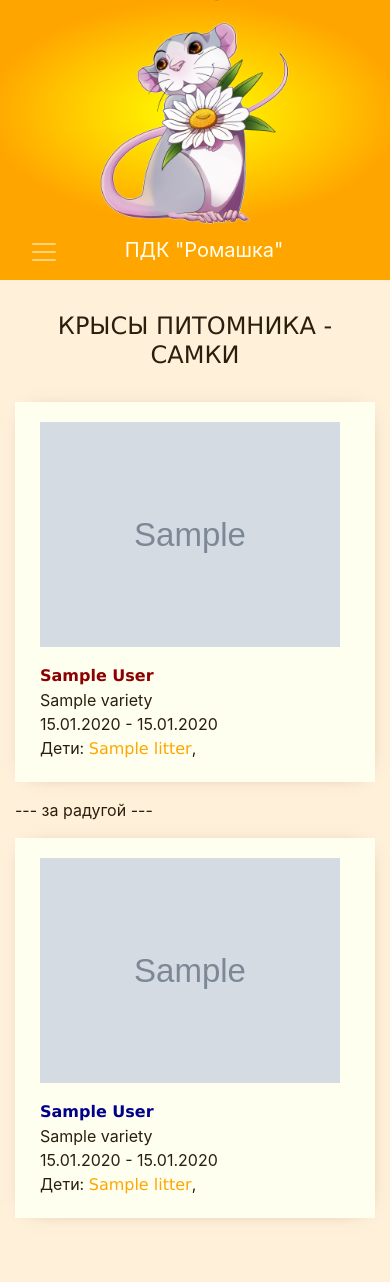
After one commit to EvgeniyaKomaltilova/romashka-rat, a Django app: template website/templates/website/female_rats.html in a window 390 px wide. The commit adds this page. Run offline with Django 3.2, Linux system fonts and the light colour scheme; the template is opened without the code that fills it: most values are stand-ins (such as "Sample title", 1, 10 or a date in 2020); grey boxes marked "Sample" are stand-in pictures; some libraries are stand-ins or nearby versions.

Commit message:
litters now divided by year of birth

```diff
--- a/website/models/Litter.py
+++ b/website/models/Litter.py
@@ -10,6 +10,7 @@ class Litter(models.Model):
                                on_delete=models.SET_NULL, null=True, blank=True)
     number = models.CharField(verbose_name='номер', max_length=16, null=True, blank=True)
     date_of_birth = models.DateField(verbose_name='дата рождения', default=date.today)
+    year = models.CharField(verbose_name="год рождения", max_length=4, default=date.today().year)
     father = models.ForeignKey(verbose_name='отец', to='Rat', related_name='father_litters', on_delete=models.SET_NULL,
                                null=True, blank=True)
     mother = models.ForeignKey(verbose_name='мать', to='Rat', related_name='mother_litters', on_delete=models.SET_NULL,
--- a/website/templates/website/base.html
+++ b/website/templates/website/base.html
@@ -50,15 +50,22 @@
                         <a class="nav-link" href="{% url 'about' %}">о нас</a>
                     </li>
                     <li class="nav-link d-none"><span>|</span></li>
-                    <li class="nav-item">
-                        <a class="nav-link" href="{% url 'rats' %}">крысы</a>
+                    <li class="nav-item dropdown">
+                        <a class="nav-link dropdown-toggle" href="#" role="button"
+                           data-toggle="dropdown" aria-haspopup="true" aria-expanded="false">
+                          крысы
+                        </a>
+                        <div class="dropdown-menu" aria-labelledby="navbarDropdown" style="background-color: lightyellow">
+                          <a class="dropdown-item" href="{% url 'male_rats' %}" style="color: orange">самцы</a>
+                          <a class="dropdown-item" href="{% url 'female_rats' %}" style="color: orange">самки</a>
+                        </div>
                     </li>
                     <li class="nav-link d-none"><span>|</span></li>
                     <li class="nav-item">
-                        <a class="nav-link" href="{% url 'litters' %}">крысята</a>
+                        <a class="nav-link" href="{% url 'litters' 2020 %}">крысята</a>
                     </li>
                     <li class="nav-item dropdown">
-                        <a class="nav-link dropdown-toggle" href="#" id="navbarDropdown" role="button"
+                        <a class="nav-link dropdown-toggle" href="#" role="button"
                            data-toggle="dropdown" aria-haspopup="true" aria-expanded="false">
                           стандарт
                         </a>
--- /dev/null
+++ b/website/templates/website/female_rats.html
@@ -0,0 +1,91 @@
+{% extends 'website/base.html' %}
+
+{% block content %}
+
+<div class="container" style="text-align: center; margin-bottom: 2em">
+    <h4>КРЫСЫ ПИТОМНИКА - САМКИ</h4>
+</div>
+
+<div class="row">
+    {% for rat in alive_rats %}
+    <div class="col-md-6">
+
+        <div class="row" style="background-color: #fffff0; padding-left: 10px; padding-right: 20px;
+            padding-top: 20px; padding-bottom: 5px; box-shadow: #795014 1px 1px 20px -15px; margin: 0px; margin-bottom: 1em;">
+
+            <div class="col-md-4" style="padding-bottom: 1em">
+                {% if rat.main_photo %}
+                <img src="/static{{ rat.main_photo }}" alt="фото" style="width: 100%; max-width: 400px">
+                {% else %}
+                <img src="/static/images/default.png" alt="фото" width="60%">
+                {% endif %}
+            </div>
+            <div class="col-md-8">
+                <p>
+                    <b><a style="color: darkred" href="{% url 'rat' rat.id %}">{{ rat.full_name }}</a></b><br />
+                    <span>{{ rat.variety }}</span><br />
+                    {% if rat.date_of_death %}
+                    <span>{{ rat.date_of_birth|date:'d.m.Y' }} - {{ rat.date_of_death|date:'d.m.Y' }}</span>
+                    {% else %}
+                    <span>{{ rat.date_of_birth|date:'d.m.Y' }}</span>
+                    {% endif %}
+                    {% if rat.father_litters.all %}
+                    <br /><span>Дети: </span>
+                    {% for litter in rat.father_litters.all %}
+                    <span><a href="{% url 'litter' litter.id %}">{{litter.name}}</a>, </span>
+                    {% endfor %}
+                    {% endif %}
+                </p>
+            </div>
+
+        </div>
+
+    </div>
+    {% empty %}
+    <p>Ни одной крысы еще не добавлено.</p>
+    {% endfor %}
+</div>
+
+{% if dead_rats %}
+<p>--- за радугой ---</p>
+
+<div class="row">
+    {% for rat in dead_rats %}
+    <div class="col-md-6">
+
+        <div class="row" style="background-color: #fffff0; padding-left: 10px; padding-right: 20px;
+            padding-top: 20px; padding-bottom: 5px; box-shadow: #795014 1px 1px 20px -15px; margin: 0px; margin-bottom: 1em;">
+
+            <div class="col-md-4" style="padding-bottom: 1em">
+                {% if rat.main_photo %}
+                <img src="/static{{ rat.main_photo }}" alt="фото" style="width: 100%; max-width: 400px">
+                {% else %}
+                <img src="/static/images/default.png" alt="фото" width="60%">
+                {% endif %}
+            </div>
+            <div class="col-md-8">
+                <p>
+                    <b><a style="color: darkblue" href="{% url 'rat' rat.id %}">{{ rat.full_name }}</a></b><br />
+                    <span>{{ rat.variety }}</span><br />
+                    {% if rat.date_of_death %}
+                    <span>{{ rat.date_of_birth|date:'d.m.Y' }} - {{ rat.date_of_death|date:'d.m.Y' }}</span>
+                    {% else %}
+                    <span>{{ rat.date_of_birth|date:'d.m.Y' }}</span>
+                    {% endif %}
+                    {% if rat.father_litters.all %}
+                    <br /><span>Дети: </span>
+                    {% for litter in rat.father_litters.all %}
+                    <span><a href="{% url 'litter' litter.year litter.id %}">{{litter.name}}</a>, </span>
+                    {% endfor %}
+                    {% endif %}
+                </p>
+            </div>
+
+        </div>
+
+    </div>
+    {% endfor %}
+</div>
+{% endif %}
+
+{% endblock content %}
--- a/website/templates/website/litter.html
+++ b/website/templates/website/litter.html
@@ -44,7 +44,9 @@
     <div class="container" style="background-color: #fffff0; padding-left: 30px; padding-right: 20px; padding-top: 20px;
             padding-bottom: 5px; margin-bottom: 2em; box-shadow: #795014 1px 1px 20px -15px;">
         <p>Дата рождения: {{ litter.date_of_birth|date:'d.m.Y' }}</p>
+        {% if breeder %}
         <p>Заводчик: {{ litter.breeder.short_name }}, г. {{ litter.breeder.location.city }}</p>
+        {% endif %}
         {% if litter.number %}
         <p>№ помета: {{ litter.number }}</p>
         {% endif %}
--- a/website/urls.py
+++ b/website/urls.py
@@ -11,8 +11,9 @@ urlpatterns = [
     path('colors/', entries.colors, name='colors'),
     path('markings/', entries.markings, name='markings'),
     path('available/', rats.available, name='available'),
-    path('litters/', rats.litters, name='litters'),
-    path('litters/<int:litter_id>/', rats.litter, name='litter'),
-    path('rats/', rats.rats, name='rats'),
+    path('litters/<int:litter_year>/', rats.litters, name='litters'),
+    path('litters/<int:litter_year>/<int:litter_id>/', rats.litter, name='litter'),
+    path('rats/male/', rats.male_rats, name='male_rats'),
+    path('rats/female/', rats.female_rats, name='female_rats'),
     path('rats/<int:rat_id>/', rats.rat, name='rat'),
 ]
```
Also changed, not shown: website/templates/website/litters.html (+7 -1 lines), website/templates/website/male_rats.html (renamed from website/templates/website/rats.html, +21 -14 lines), website/tests/test_view.py (+15 -6 lines), website/views/rats.py (+27 -12 lines), website/migrations/0030_auto_20200907_0538.py (added).
